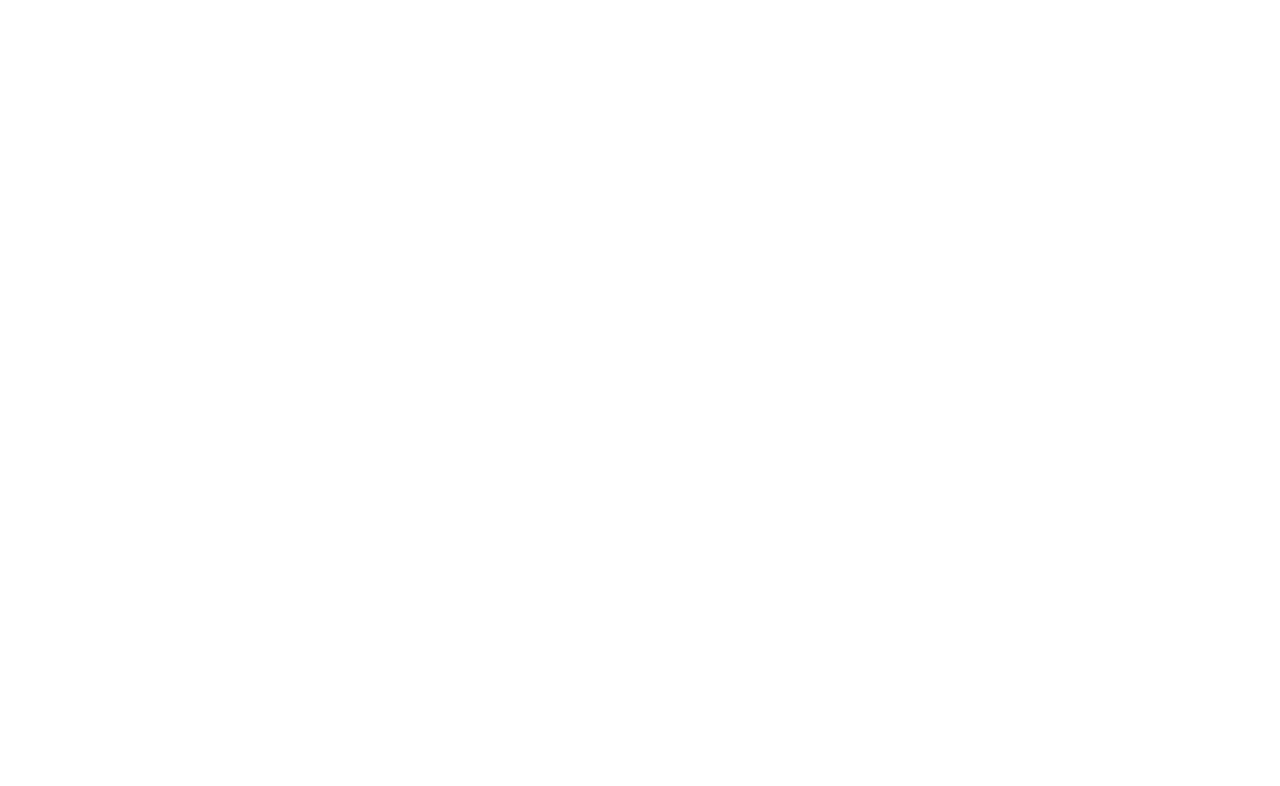
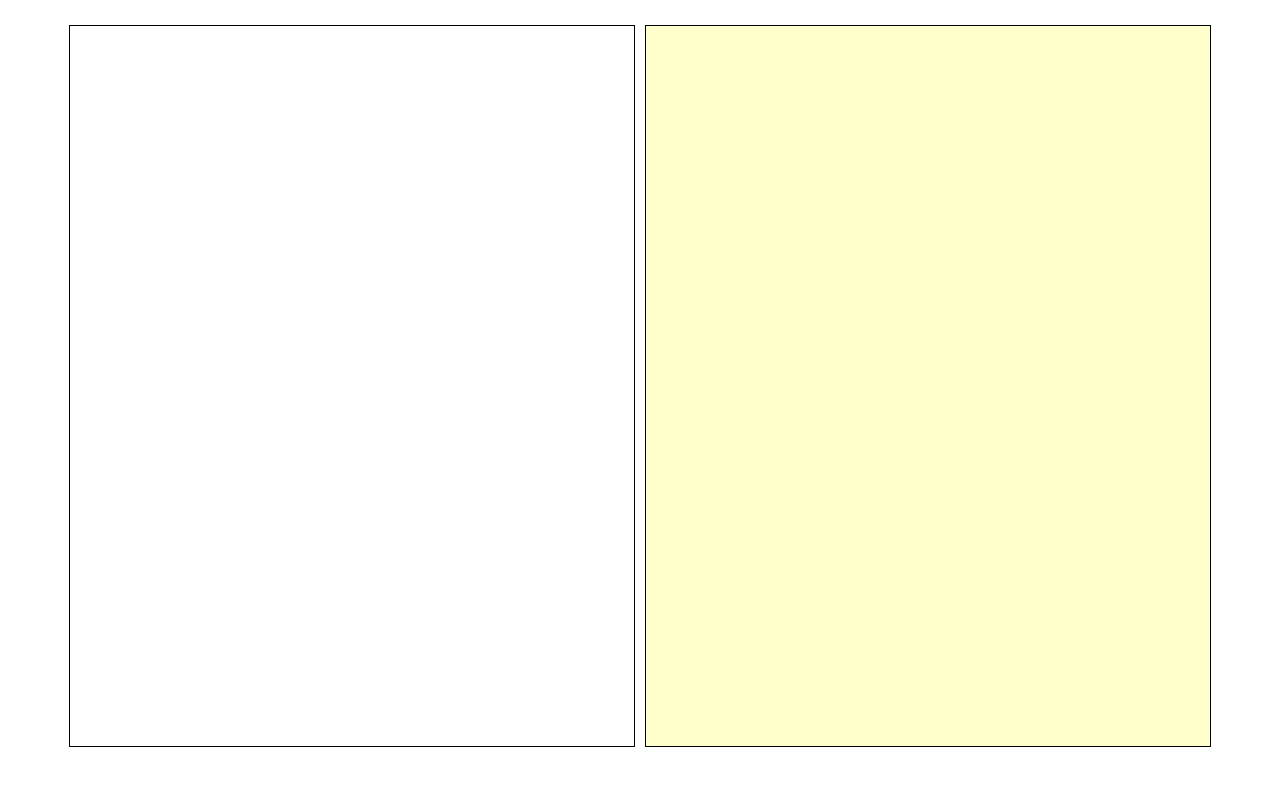
Before and after one commit to ChrisOCEagle/Painting_Canvas, a plain HTML site: page index.html in a window 1280 px wide. Drawn offline with Linux system fonts and the light colour scheme.

Commit message:
created the styling for the base application

```diff
--- a/index.html
+++ b/index.html
@@ -1,5 +1,14 @@
 <!DOCTYPE html>
 <html>
-    <head></head>
-    <body></body>
+    <head>
+        <meta charset="UTF-8"/>
+        <link rel="stylesheet" type="text/css" href="./style.css">
+        <title>Painting Canvas</title>
+    </head>
+    <body>
+        <div class="container">
+            <div class="inputs"></div>
+            <div class="canvas"></div>
+        </div>
+    </body>
 </html>
--- a/style.scss
+++ b/style.scss
@@ -0,0 +1,28 @@
+* {
+    margin: 0;
+    padding: 0;
+}
+
+body {
+    margin: auto;
+    padding: 25px;
+    width: 90vw;
+    height: 90vh;
+}
+
+.container {
+    width: 100%;
+    height: 100%;
+    display: flex;
+}
+
+.canvas, .inputs {
+    margin: 0 5px;
+    height: 100%;
+    width: 50%;
+    border: 1px solid #000;
+}
+
+.canvas {
+    background: #ffffcc;
+}
```
Also changed, not shown: style.css (added), 1 other file.
